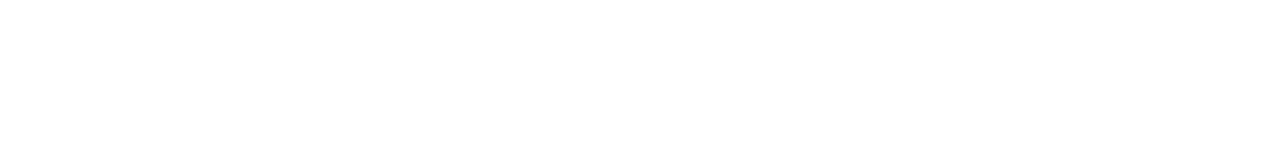
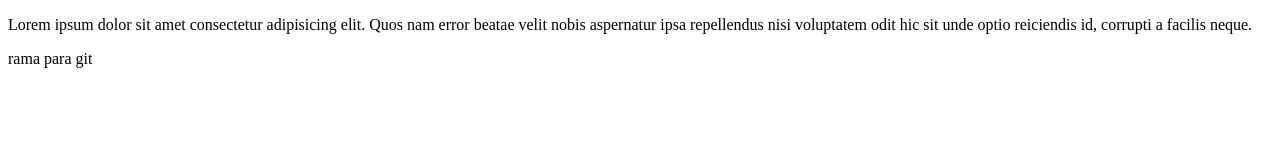
Before and after one commit to Rabbituz/git-carpeta, a plain HTML site: page index.html in a window 1280 px wide. Drawn offline with Linux system fonts and the light colour scheme.

Commit message:
creacion de rama

```diff
--- a/index.html
+++ b/index.html
@@ -6,6 +6,11 @@
     <title>Document</title>
 </head>
 <body>
-
+    <main>
+        <p>Lorem ipsum dolor sit amet consectetur adipisicing elit. Quos nam error beatae velit nobis aspernatur ipsa repellendus nisi voluptatem odit hic sit unde optio reiciendis id, corrupti a facilis neque.</p>
+    </main>
+    <footer>
+        <p>rama para git</p>
+    </footer>
 </body>
 </html>
```
